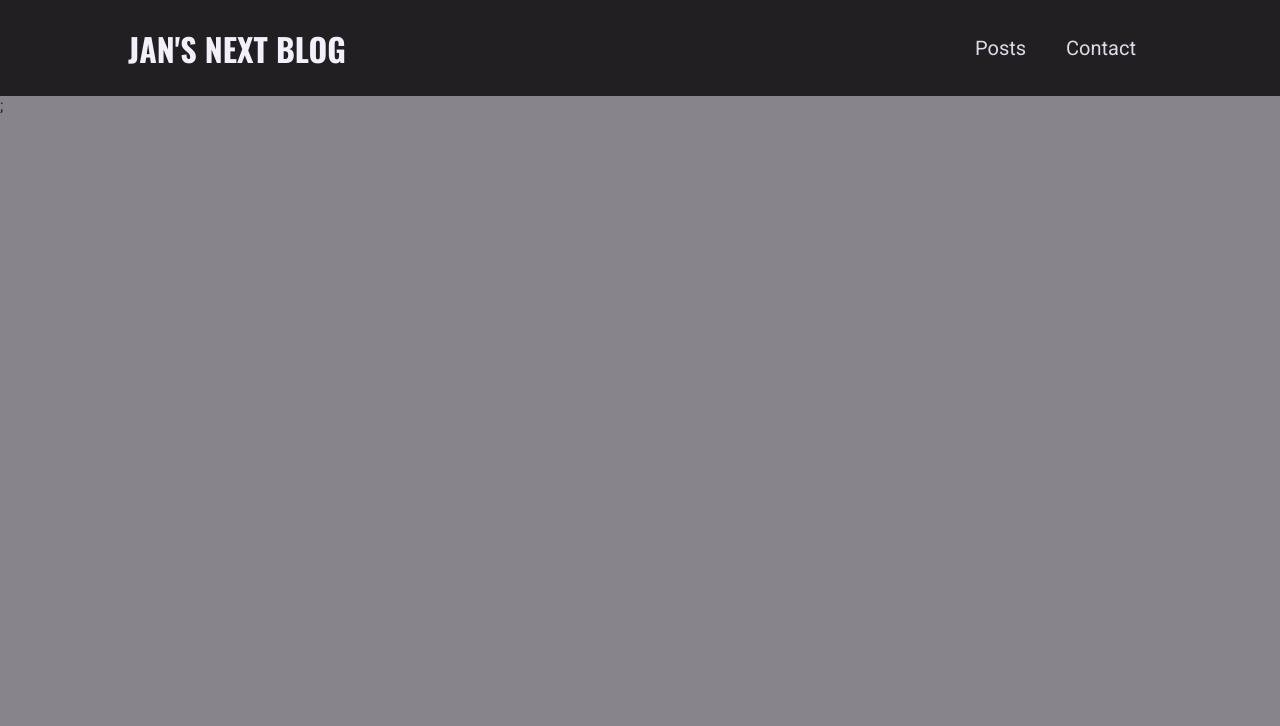
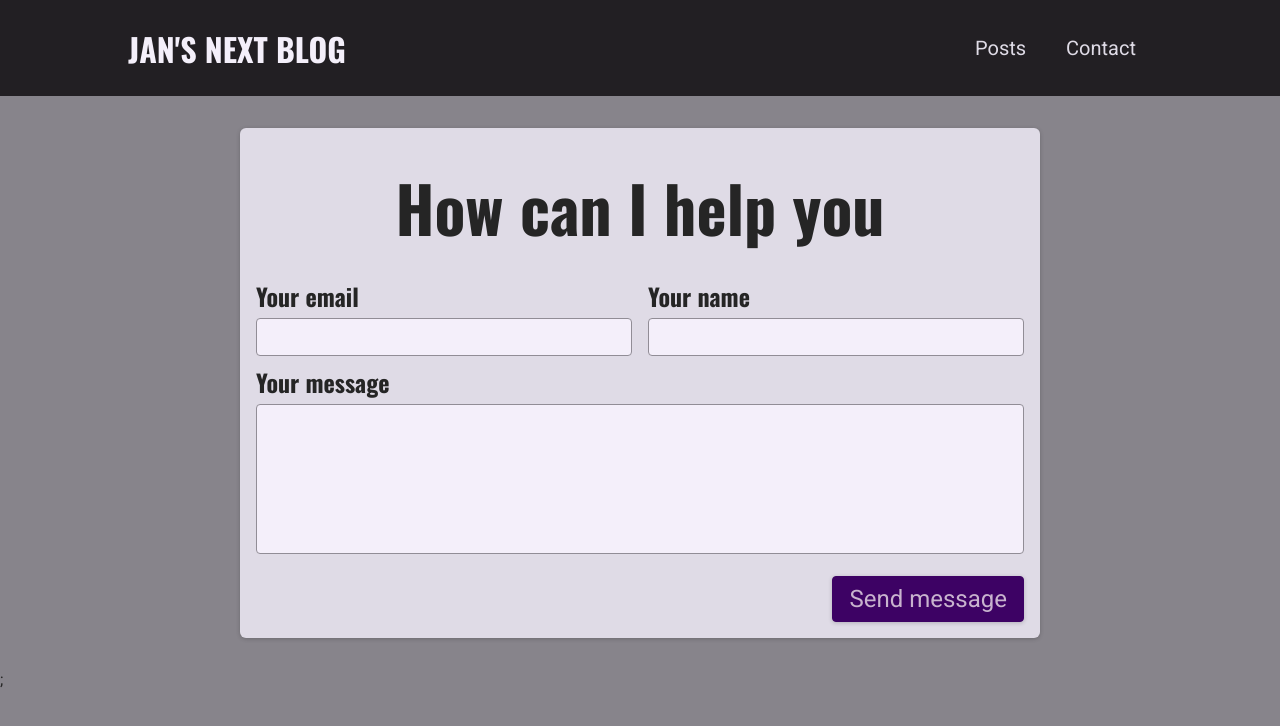
Before and after one commit to Jasiuu2605/Blog-app, a Next.js app: page /contact in a window 1280 px wide. Shown: the top 726 px of the page. Built offline with nearby package versions, Linux system fonts and the light colour scheme.

Commit message:
Preparing contact form

```diff
--- /dev/null
+++ b/components/contact/contact-form.js
@@ -0,0 +1,32 @@
+import classes from "./contact-form.module.css";
+
+function ContactForm() {
+  return (
+    <section className={classes.contact}>
+      <h1>How can I help you</h1>
+      <form className={classes.form}>
+        <div className={classes.controls}>
+          <div className={classes.control}>
+            <label htmlFor="email">Your email</label>
+            <input type="email" id="email" required />
+          </div>
+
+          <div className={classes.control}>
+            <label htmlFor="name">Your name</label>
+            <input type="text" id="name" required />
+          </div>
+        </div>
+        <div className={classes.control}>
+          <label htmlFor="message">Your message</label>
+          <textarea id="message" rows="5"></textarea>
+        </div>
+
+        <div className={classes.actions}>
+          <button>Send message</button>
+        </div>
+      </form>
+    </section>
+  );
+}
+
+export default ContactForm;
--- /dev/null
+++ b/components/contact/contact-form.module.css
@@ -0,0 +1,73 @@
+.contact {
+    margin: var(--size-8) auto;
+    border-radius: 6px;
+    background-color: var(--color-grey-100);
+    width: 90%;
+    max-width: 50rem;
+    padding: var(--size-4);
+    box-shadow: 0 1px 4px rgba(0, 0, 0, 0.2);
+    font-size: var(--size-6);
+}
+
+.contact h1 {
+    font-size: var(--size-8);
+    margin: var(--size-4) 0;
+    text-align: left;
+}
+
+.form label {
+    display: block;
+    font-family: 'Oswald', sans-serif;
+    font-weight: bold;
+    margin: var(--size-2) 0 var(--size-1) 0;
+}
+
+.form input,
+.form textarea {
+    font: inherit;
+    padding: var(--size-1);
+    border-radius: 4px;
+    width: 100%;
+    border: 1px solid var(--color-grey-400);
+    background-color: var(--color-grey-50);
+    resize: none;
+}
+
+.controls {
+    display: flex;
+    column-gap: 1rem;
+    flex-wrap: wrap;
+}
+
+.control {
+    flex: 1;
+    min-width: 10rem;
+}
+
+.actions {
+    margin-top: var(--size-4);
+    text-align: right;
+}
+
+.form button {
+    font: inherit;
+    cursor: pointer;
+    background-color: var(--color-primary-700);
+    border: 1px solid var(--color-primary-700);
+    padding: var(--size-2) var(--size-4);
+    border-radius: 4px;
+    color: var(--color-primary-50);
+    box-shadow: 0 1px 4px rgba(0, 0, 0, 0.2);
+}
+
+.form button:hover {
+    background-color: var(--color-primary-500);
+    border-color: var(--color-primary-500);
+}
+
+@media (min-width: 768px) {
+    .contact h1 {
+        font-size: var(--size-16);
+        text-align: center;
+    }
+}
--- a/pages/contact.js
+++ b/pages/contact.js
@@ -1,3 +1,7 @@
-function ContactPage() {}
+import ContactForm from "../components/contact/contact-form";
+
+function ContactPage() {
+  return <ContactForm />;
+}
 
 export default ContactPage;
```
